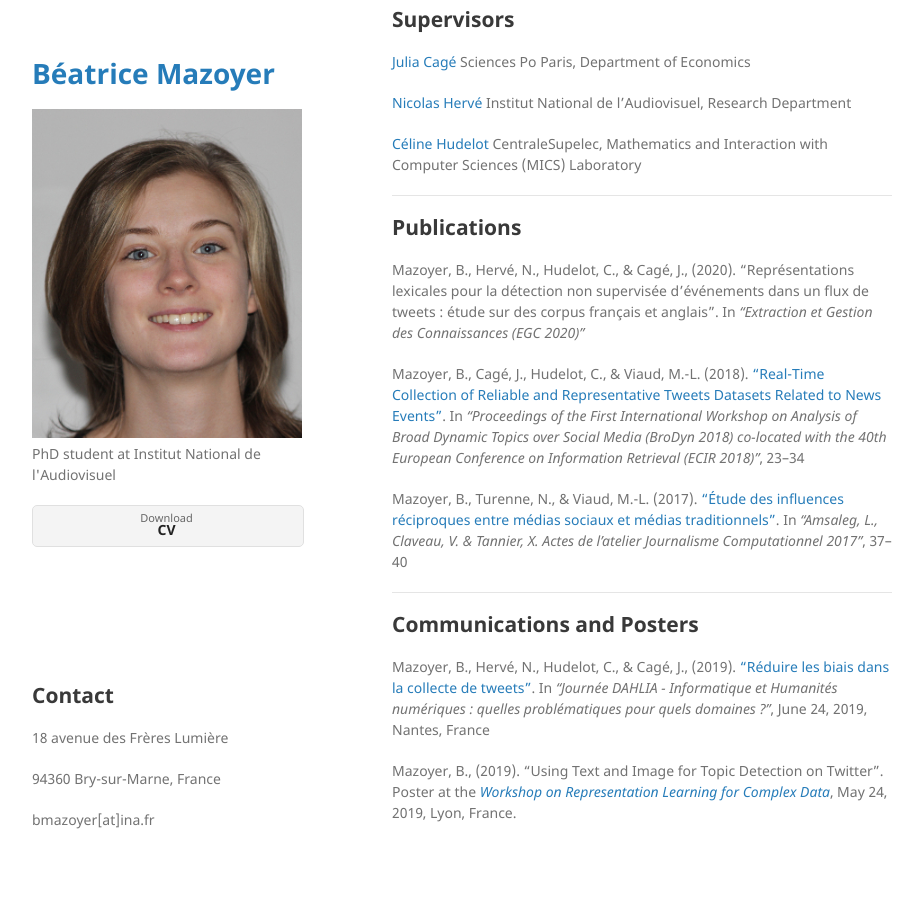
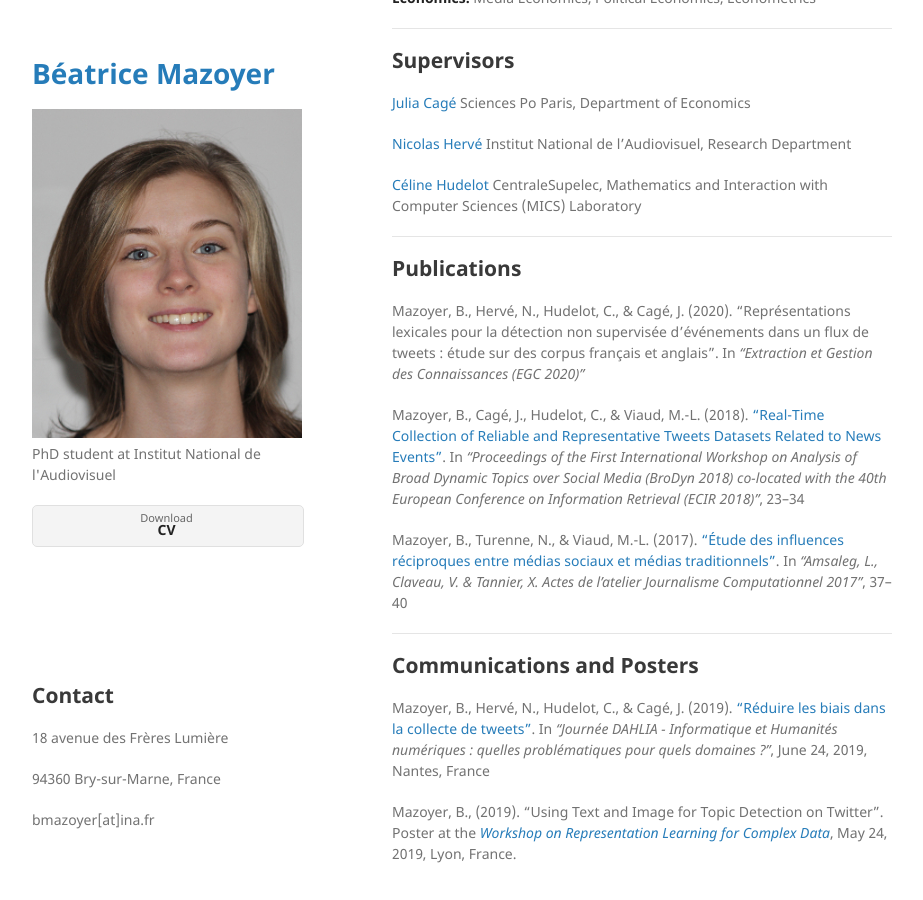
Before and after one commit to bmaz/bmaz.github.io, a Jekyll site: the page built from index.md, in a window 1280 px wide and 900 px high, scrolled down 490 px. Shown: the whole window, without its empty margins (178-1101 px from the left). Built offline with Jekyll 4.4.1, drawn with Linux system fonts in a browser that asks for light colours.

Commit message:
upper line

```diff
--- a/index.md
+++ b/index.md
@@ -1,6 +1,8 @@
 ---
 layout: default
 ---
+###
+
 ***
 
 ## Research Project
@@ -33,7 +35,7 @@ Media Economics, Political Economics, Econometrics
 ***
 
 ## Publications
-Mazoyer, B., Hervé, N., Hudelot, C., & Cagé, J., (2020). “Représentations lexicales pour
+Mazoyer, B., Hervé, N., Hudelot, C., & Cagé, J. (2020). “Représentations lexicales pour
 la détection non supervisée d’événements dans un flux de tweets : étude sur des corpus
 français et anglais”. In *“Extraction et Gestion des Connaissances (EGC 2020)”*
 
@@ -50,7 +52,7 @@ In *“Amsaleg, L., Claveau, V. & Tannier, X. Actes de l’atelier Journalisme C
 ***
 
 ## Communications and Posters
-Mazoyer, B., Hervé, N., Hudelot, C., & Cagé, J., (2019). [“Réduire les biais dans la collecte de
+Mazoyer, B., Hervé, N., Hudelot, C., & Cagé, J. (2019). [“Réduire les biais dans la collecte de
 tweets”](http://dahlia.egc.asso.fr/journeeDAHLIA28062019/7%20Mazoyer_et_al.pdf). In *"Journée DAHLIA -
 Informatique et Humanités numériques : quelles problématiques pour quels domaines ?"*, June 24, 2019,
 Nantes, France
```
